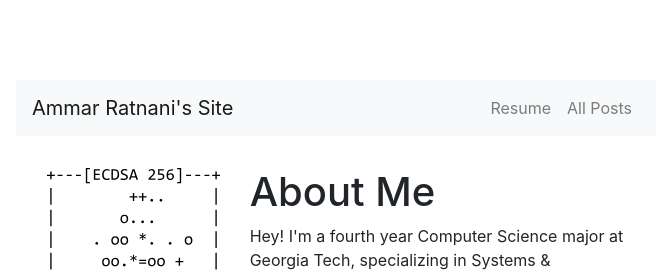
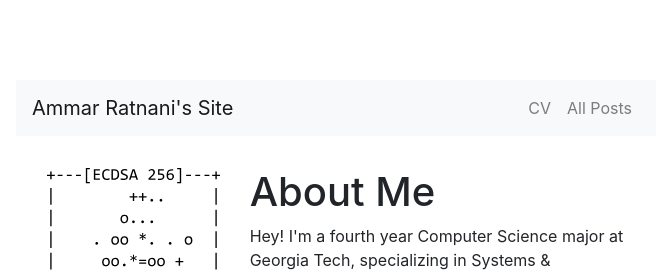
Before and after one commit to ammrat13/ammrat13.github.io, a Jekyll site: the page built from index.html, in a window 1280 px wide. Shown: the top 272 px of the page, without its empty margins (304-967 px from the left). Built offline with Jekyll 4.4.1, drawn with Linux system fonts in a browser that asks for light colours; nearby versions of some CDN libraries.

Commit message:
Update resume/cv

```diff
--- a/_data/navbar_links.yml
+++ b/_data/navbar_links.yml
@@ -2,7 +2,7 @@
 # Remember that the brand links to the home page - this just contains all the
 #   other links
 
-- name: Resume
-  page: /assets/pdf/resume.pdf
+- name: CV
+  page: /assets/pdf/cv.pdf
 - name: All Posts
   page: /post_listing.html
```
Also changed, not shown: 2 other files.
